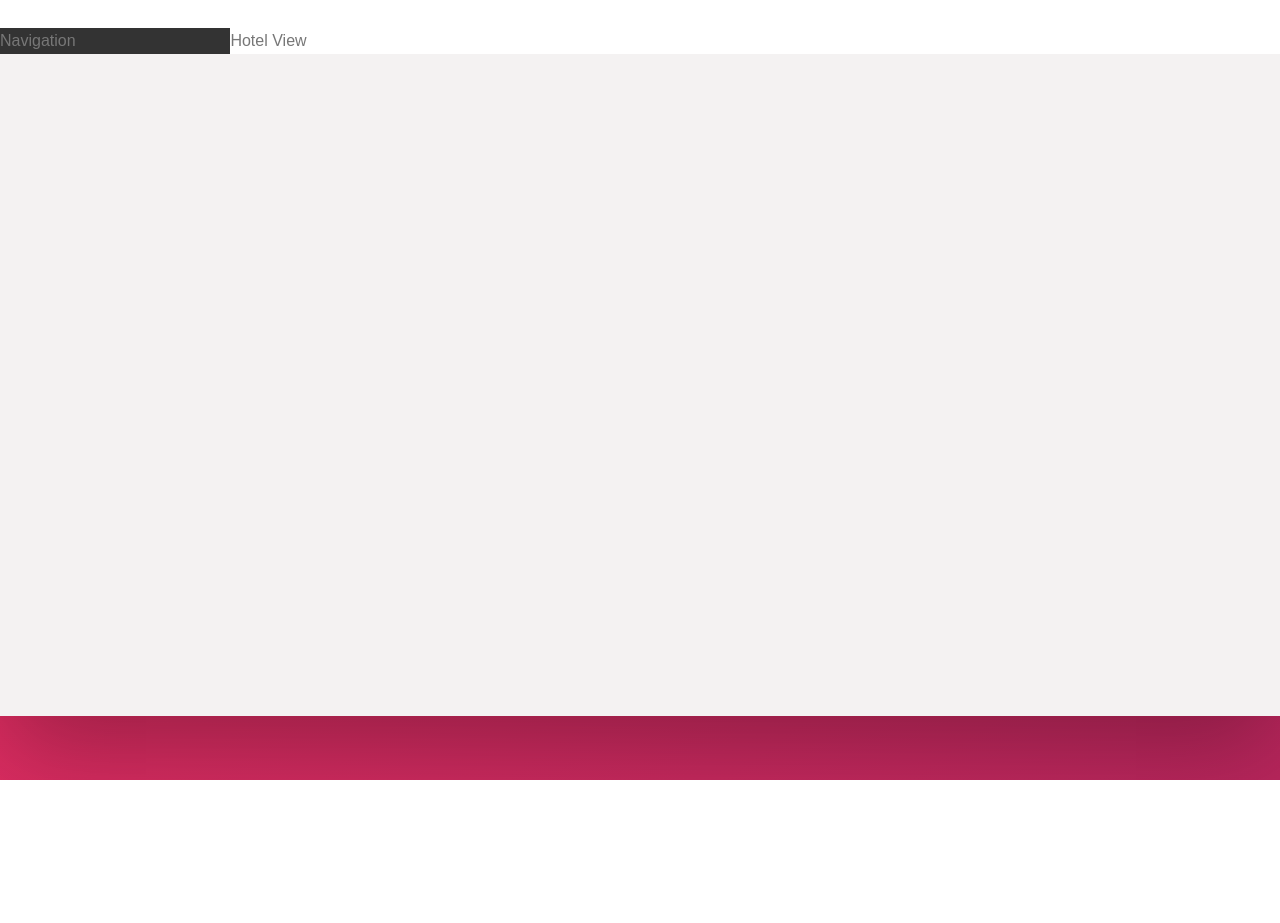
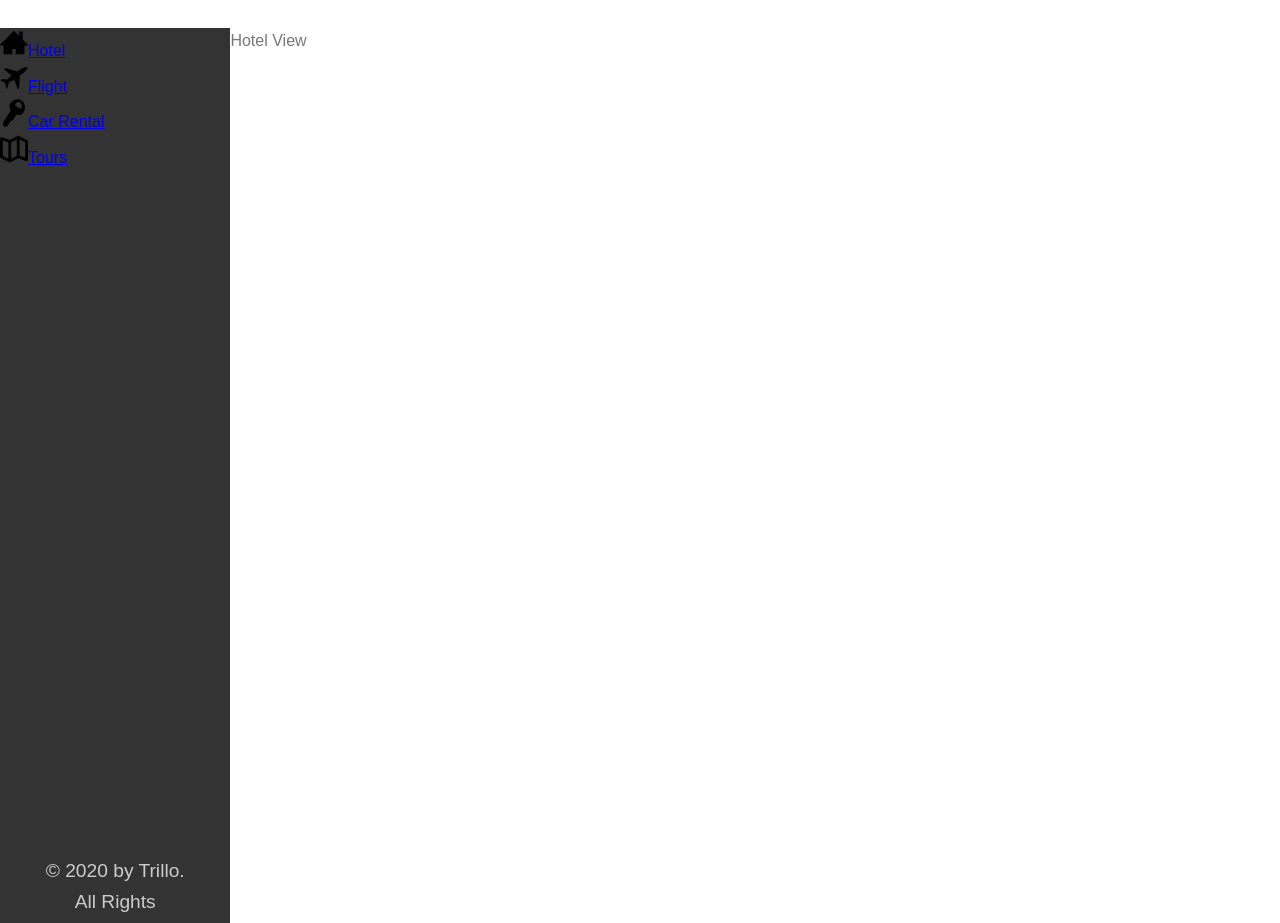
Before and after one commit to codecallogic/trillo, a React (Create React App) app: page / in a window 1280 px wide. Shown: the part 148-1071 px from the top of the page. Before the commit the page ends 928 px from the top, so only its background shows below. Built offline with nearby package versions, Linux system fonts and the light colour scheme.

Commit message:
building the sidebar

```diff
--- a/src/_components.scss
+++ b/src/_components.scss
@@ -124,3 +124,24 @@
 
     }
 }
+
+///////////////////////////////////
+// SIDE-NAV
+
+.side-nav {
+    &_item {}
+
+    &_link {}
+
+    &_icon {
+        width: 1.75rem;
+        height: 1.75rem;
+    }
+}
+
+.legal {
+    font-size: 1.2rem;
+    color: var(--color-grey-light-4);
+    text-align: center;
+    padding: 2.5rem;
+}
--- a/src/_layout.scss
+++ b/src/_layout.scss
@@ -24,9 +24,13 @@
 .sidebar {
     background-color: var(--color-grey-dark-1);
     flex: 0 0 18%;
+    display: flex;
+    flex-direction: column;
+    justify-content: space-between;
 }
 
 .hotel-view {
     background-color: #fff;
+    height: 60rem;
     flex: 1;
 }
--- a/src/app/App.css
+++ b/src/app/App.css
@@ -111,6 +111,16 @@ body {
     border-radius: 50%;
     margin-right: 1rem; }
 
+.side-nav_icon {
+  width: 1.75rem;
+  height: 1.75rem; }
+
+.legal {
+  font-size: 1.2rem;
+  color: var(--color-grey-light-4);
+  text-align: center;
+  padding: 2.5rem; }
+
 .container {
   max-width: 80rem;
   margin: 4rem auto;
@@ -132,8 +142,12 @@ body {
 
 .sidebar {
   background-color: var(--color-grey-dark-1);
-  flex: 0 0 18%; }
+  flex: 0 0 18%;
+  display: flex;
+  flex-direction: column;
+  justify-content: space-between; }
 
 .hotel-view {
   background-color: #fff;
+  height: 60rem;
   flex: 1; }
--- a/src/components/content.jsx
+++ b/src/components/content.jsx
@@ -5,7 +5,44 @@ class Content extends Component {
         return (
             <div className="content">
                 <nav className="sidebar">
-                    Navigation
+                    <ul className="side-nav">
+                        <li className="side-nav_item">
+                            <a href="#" className="side-nav_link">
+                                <svg className="side-nav_icon">
+                                    <use xlinkHref="/images/sprite.svg#icon-home3"></use>
+                                </svg>
+                                <span>Hotel</span>
+                            </a>
+                        </li>
+                        <li className="side-nav_item">
+                            <a href="#" className="side-nav_link">
+                                <svg className="side-nav_icon">
+                                    <use xlinkHref="/images/sprite.svg#icon-aircraft"></use>
+                                </svg>
+                                <span>Flight</span>
+                            </a>
+                        </li>
+                        <li className="side-nav_item">
+                            <a href="#" className="side-nav_link">
+                                <svg className="side-nav_icon">
+                                    <use xlinkHref="/images/sprite.svg#icon-key"></use>
+                                </svg>
+                                <span>Car Rental</span>
+                            </a>
+                        </li>
+                        <li className="side-nav_item">
+                            <a href="#" className="side-nav_link">
+                                <svg className="side-nav_icon">
+                                    <use xlinkHref="/images/sprite.svg#icon-map"></use>
+                                </svg>
+                                <span>Tours</span>
+                            </a>
+                        </li>
+                    </ul>
+
+                    <div className="legal">
+                        &copy; 2020 by Trillo. All Rights Reserved.
+                    </div>
                 </nav>
                 <main className="hotel-view">
                     Hotel View
```
